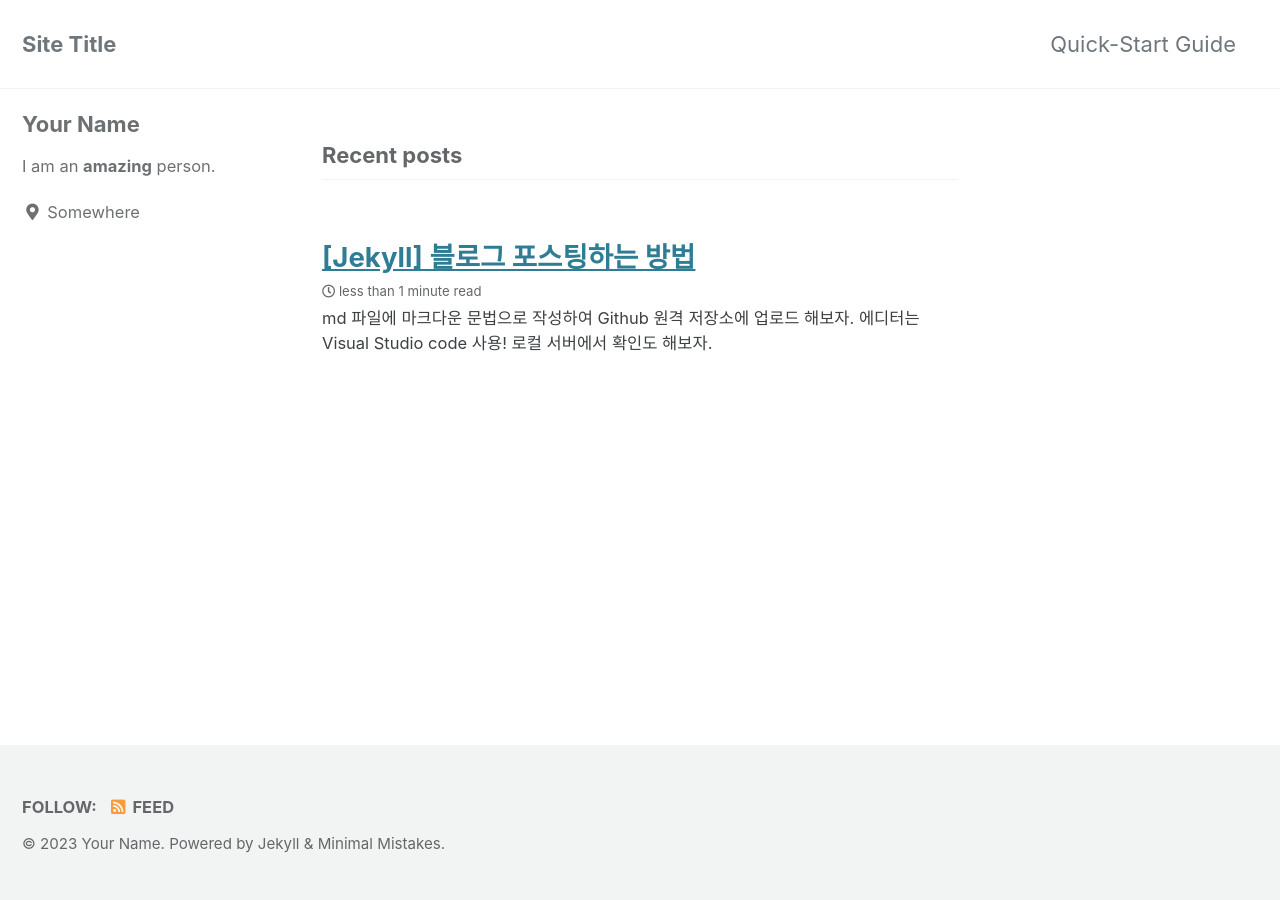
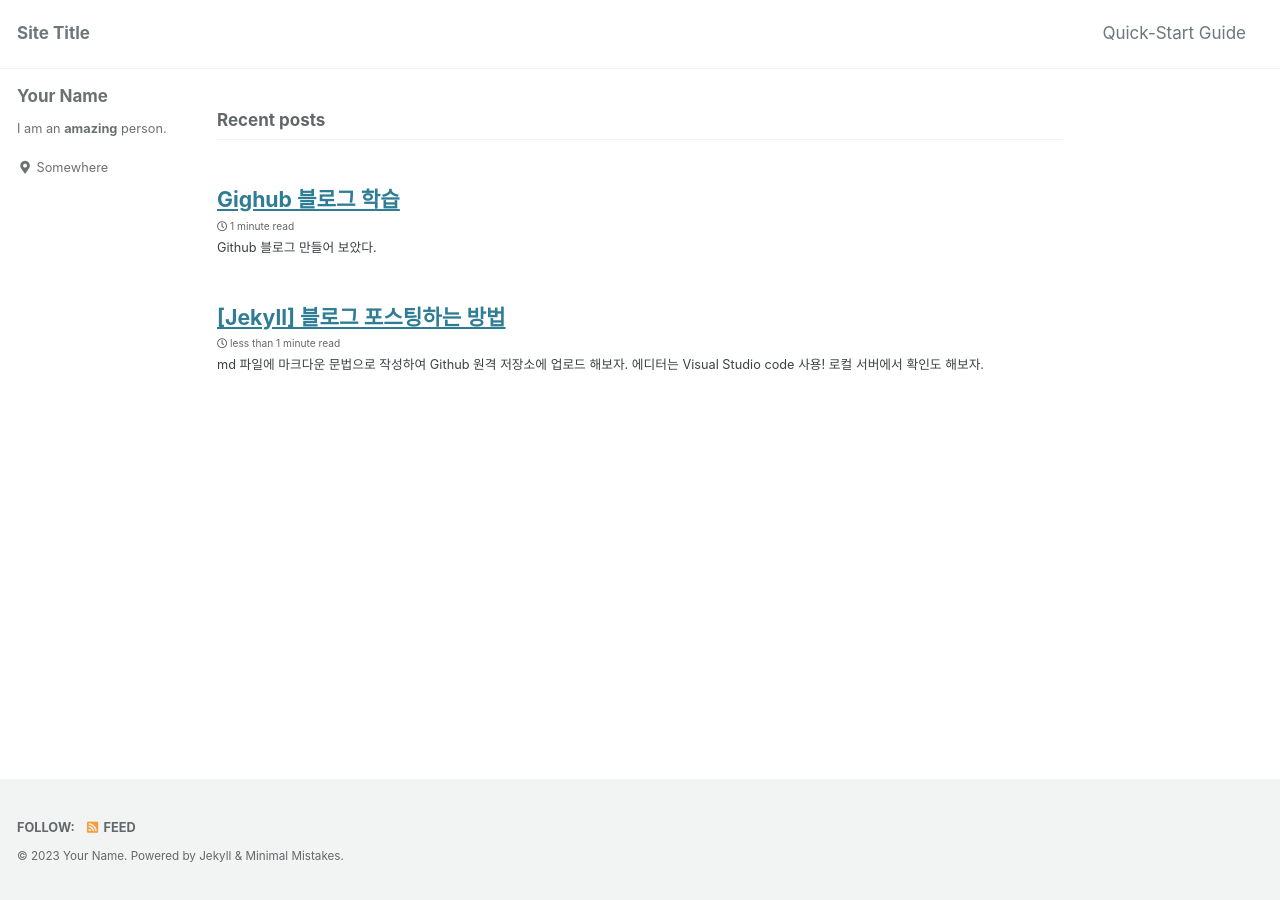
Before and after one commit to SeoSangRyul/SeoSangRyul.github.io, a Jekyll site: the page built from index.html, in a window 1280 px wide. Built offline with Jekyll 4.4.1, drawn with Linux system fonts in a browser that asks for light colours; cached includes are drawn as plain includes; the list of posts is cut into pages by our own code; part of the change alters nothing that is shown.

Commit message:
블로그 생성 방법에 대한 포스팅 시작

````diff
--- /dev/null
+++ b/_posts/blog/2023-04-04-blog-post1.md
@@ -0,0 +1,103 @@
+---
+title:  "Gighub 블로그 학습"
+excerpt: "Github 블로그 만들어 보았다."
+
+categories:
+  - Blog
+tags:
+  - [Blog, jekyll, Github, Git, minimal-mistake]
+
+toc: false
+toc_sticky: false
+
+date: 2023-04-03
+last_modified_at: 2023-04-03
+---
+
+🎀 [jekyll 한글 문서 페이지](https://jekyllrb-ko.github.io/) 🎀
+🎀 [ansohxxn 한글 문서 페이지](https://ansohxxn.github.io) 🎀 를 참고하였다.
+
+---
+<br>
+
+# 1. Github 에서 Repository를 생성한다.
+
+![image](https://user-images.githubusercontent.com/13990392/229660916-f6bb088d-67f8-4010-ae29-ff40706d7ac7.png)
+
+레포지토리의 이름을 자신의 깃허브 계정 이름.github.io 로 하여 생성해준다.
+ex) `seosangryul.github.io`
+
+계정명이 변경되면 Repository명도 변경해야한다.
+
+<br>
+
+# 2. Repository를 Local 환경으로 Clone 한다.
+
+## 파워쉘, 명령프롬프트, SourceTree등 편한 툴을 이용한다.
+
+## git clone으로 레포지토리를 복사한다.
+
+
+ex) `git clone https://github.com/seosangryul/seosangryul.github.io.git`
+
+다운폴더에 `깃허브이름.github.io` 폴더가 생성된다.
+내 블로그 레포지토리와 원격으로 연결 된 폴더로 포스팅을 관리한다.
+
+<br>
+
+# 3. Ruby 설치
+
+jekyll을 설치하기 위해 Ruby를 설치해야 한다고 한다.
+루비 인스톨러 다운로드 페이지 : <https://rubyinstaller.org/downloads/>
+![image](https://user-images.githubusercontent.com/13990392/229671731-8bfe3cf5-39df-43d4-bc2d-2aaed93052cb.png)
+
+WITH DEVIKIT 중 강조 표시가 있는 파일을 다운받는다.
+
+✨ 인스톨러를 실행할때 아랫 문장을 체크
+- [x] Add Ruby executables to your PATH
+
+<br>
+
+# 4. Jekyll 과 Bundler 설치
+
+> <u>Bundler</u>는 루비 프로젝트에 필요한 gem들의 올바른 버전을 추적하고 설치해서 일관된 환경을 제공한다.
+
+아래와 같이 설치를 진행한다.
+
+<script src="https://gist.github.com/SeoSangRyul/9f811ebde86a63065f369bbba839eb4d.js"></script>
+
+<br>
+
+# 5. jekyll 테마를 내 블로그 레포지토리 Local 폴더에 다운받는다.
+
+[minimal mistakes](https://github.com/mmistakes/minimal-mistakes) 테마를 Zip 압축 파일로 다운 받는다.
+
+![image](https://user-images.githubusercontent.com/13990392/229686163-ccd9113d-19a0-4d41-be16-d48d0f220ccb.png)
+
+압축을 풀고 받은 테마 내용을 전부 복사하여 clone 했던 Local 레포지토리 폴더 `깃허브이름.github.io` 위치에 전부 붙여넣기 해준다.
+
+<br>
+
+# 6. Github Pages 서버와 연결해주기
+
+Local 레포지토리로 이동하여 아래의 명령어를 실행한다.
+```
+git add .
+git commit -m "커밋 메세지"
+git push origin master
+```
+***git add .*** git add 명령어는 폴더 내의 파일들의 변경 사항들을 stage area에 올리는 역할을 한다. `.` 은 변경된 `모든 파일`을 올리겠다는 의미.
+
+***git commit -m "커밋 메세지"*** stage area에 올라온 모든 파일들을 Local 레포지토리에 저장한다. 원격 서버에 올릴 데이터를 확정한다.
+
+***git push origin master*** 변경 사항들을 내 블로그 레포지토리 원격 Github 서버에 반영한다.
+명령어 실행시 github의 branch명이 master인지 확인한다.
+
+---
+https://깃허브네임.github.io
+
+***
+    개인 공부 기록용 블로그입니다. 오류나 틀린 부분이 있을 경우
+    댓글 또는 메일로 알려주시면 감사하겠습니다.
+
+[맨 위로 이동하기](#){: .btn .btn--primary }{: .align-right}
--- a/_sass/minimal-mistakes/_reset.scss
+++ b/_sass/minimal-mistakes/_reset.scss
@@ -8,18 +8,18 @@ html {
   /* apply a natural box layout model to all elements */
   box-sizing: border-box;
   background-color: $background-color;
-  font-size: 16px;
+  font-size: 15px;
 
   @include breakpoint($medium) {
-    font-size: 18px;
+    font-size: 17px;
   }
 
   @include breakpoint($large) {
-    font-size: 20px;
+    font-size: 17px;
   }
 
   @include breakpoint($x-large) {
-    font-size: 22px;
+    font-size: 17px;
   }
 
   -webkit-text-size-adjust: 100%;
--- a/_sass/minimal-mistakes/_variables.scss
+++ b/_sass/minimal-mistakes/_variables.scss
@@ -156,8 +156,8 @@ $max-width: $x-large !default;
    ========================================================================== */
 
 $right-sidebar-width-narrow: 200px !default;
-$right-sidebar-width: 300px !default;
-$right-sidebar-width-wide: 400px !default;
+$right-sidebar-width: 200px !default;
+$right-sidebar-width-wide: 200px !default;
 
 /*
    Other
````
